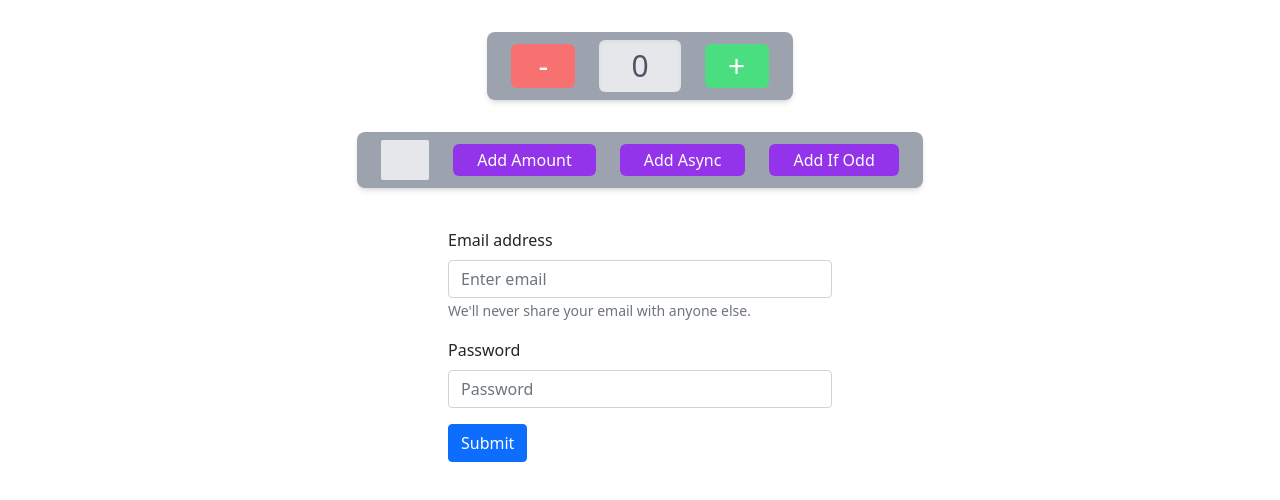
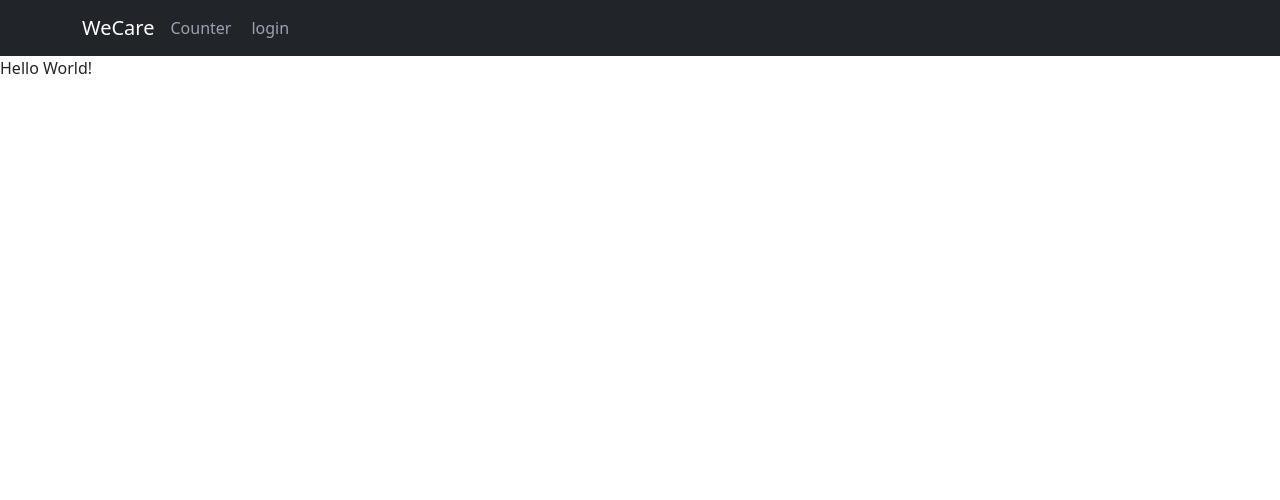
Before and after one commit to Rem0ld/WeCare-front, a React (Vite) app: page / in a window 1280 px wide. Shown: the top 500 px of the page. Built offline with nearby package versions, Linux system fonts and the light colour scheme.

Commit message:
added functional router with counter and login page

```diff
--- a/src/App.tsx
+++ b/src/App.tsx
@@ -1,13 +1,22 @@
 import React from "react";
 import Counter from "./features/counter/Counter";
 import Login from "./pages/Login/Login";
+import { Routes, Route, BrowserRouter } from "react-router-dom";
+import Home from "./pages/Home/Home";
+import Header from "./pages/partials/Header";
 
 function App(): JSX.Element {
   return (
-    <div className="App">
-      <Counter />
-      <Login />
-    </div>
+    <>
+      <BrowserRouter>
+        <Header />
+        <Routes>
+          <Route path="/" element={<Home />} />
+          <Route path="/counter" element={<Counter />} />
+          <Route path="/login" element={<Login />} />
+        </Routes>
+      </BrowserRouter>
+    </>
   );
 }
 
--- a/src/main.tsx
+++ b/src/main.tsx
@@ -5,7 +5,8 @@ import App from "./App";
 import { store } from "./app/store";
 import { Provider } from "react-redux";
 
-import 'bootstrap/dist/css/bootstrap.min.css';
+import "bootstrap/dist/css/bootstrap.min.css";
+import Header from "./pages/partials/Header";
 
 ReactDOM.render(
   <React.StrictMode>
--- /dev/null
+++ b/src/pages/Home/Home.tsx
@@ -0,0 +1,8 @@
+import React from "react";
+import Header from "../partials/Header";
+
+const Home = () => {
+  return <div>Hello World!</div>;
+};
+
+export default Home;
--- /dev/null
+++ b/src/pages/partials/Header.tsx
@@ -0,0 +1,25 @@
+import React from "react";
+import { Navbar, Container, Nav } from "react-bootstrap";
+import { Link } from "react-router-dom";
+
+const Header = () => {
+  return (
+    <div>
+      <Navbar bg="dark" variant="dark">
+        <Container>
+          <Navbar.Brand href="/">WeCare</Navbar.Brand>
+          <Nav className="me-auto space-x-5">
+            <Link to={"/counter"} className="no-underline text-gray-400  ">
+              Counter{" "}
+            </Link>
+            <Link to={"/login"} className="no-underline text-gray-400">
+              login{" "}
+            </Link>
+          </Nav>
+        </Container>
+      </Navbar>
+    </div>
+  );
+};
+
+export default Header;
```
Also changed, not shown: src/pages/Login/Login.tsx (+7 -7 lines).
